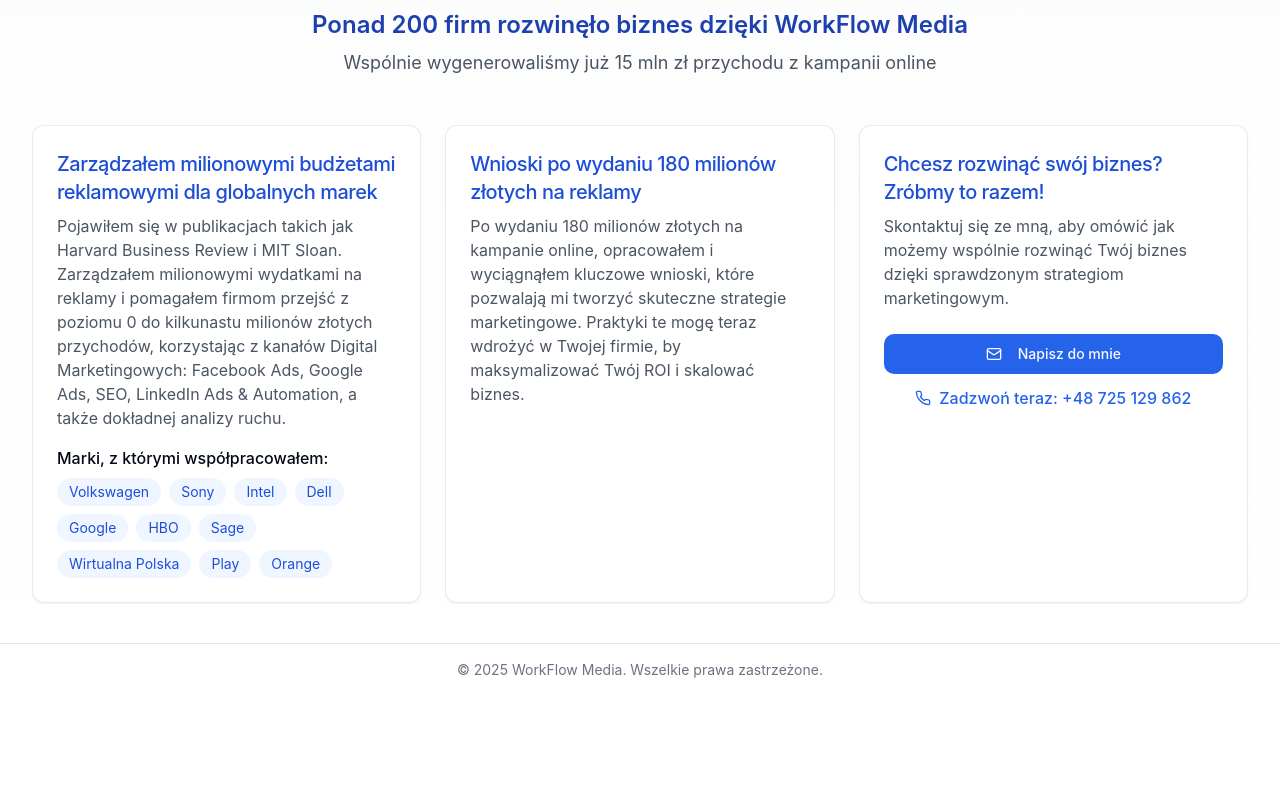
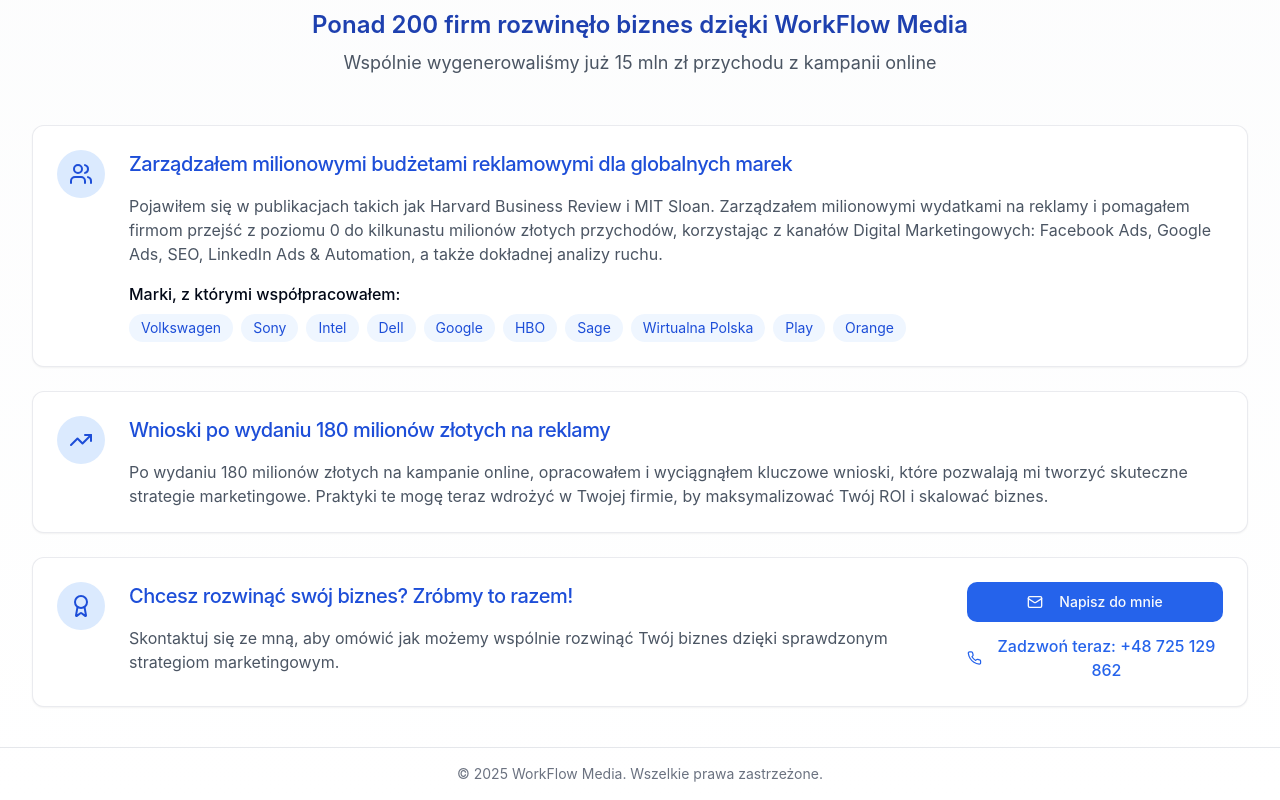
Before and after one commit to Skysis911/trustbuilding-form-builder, a React (Vite) app: page / in a window 1280 px wide. Shown: the part 956-1756 px from the top of the page. Before the commit the page ends 1652 px from the top, so only its background shows below. Built offline with nearby package versions, Linux system fonts and the light colour scheme.

Commit message:
Restructure credential display
Restructure the display of credentials into horizontal boxes with rich media.

```diff
--- a/src/components/CredentialBox.tsx
+++ b/src/components/CredentialBox.tsx
@@ -3,7 +3,7 @@ import React from 'react';
 import { cn } from '@/lib/utils';
 import { Card, CardHeader, CardTitle, CardContent } from '@/components/ui/card';
 import { Button } from '@/components/ui/button';
-import { Mail, Phone } from 'lucide-react';
+import { Mail, Phone, Award, TrendingUp, Users } from 'lucide-react';
 
 interface CredentialBoxProps extends React.HTMLAttributes<HTMLDivElement> {
   title: string;
@@ -12,6 +12,7 @@ interface CredentialBoxProps extends React.HTMLAttributes<HTMLDivElement> {
   isContact?: boolean;
   email?: string;
   phone?: string;
+  icon?: 'award' | 'trending-up' | 'users';
 }
 
 const CredentialBox = ({
@@ -21,21 +22,33 @@ const CredentialBox = ({
   isContact,
   email,
   phone,
+  icon = 'award',
   className,
   ...props
 }: CredentialBoxProps) => {
+  const IconComponent = {
+    'award': Award,
+    'trending-up': TrendingUp,
+    'users': Users
+  }[icon];
+
   return (
     <Card
       className={cn(
-        'h-full transition-all duration-200 hover:shadow-md border border-gray-200/80',
+        'transition-all duration-200 hover:shadow-md border border-gray-200/80',
         className
       )}
       {...props}
     >
-      <CardHeader className="pb-2">
+      <div className="flex flex-col md:flex-row md:items-start p-6 gap-6">
+        <div className="flex-shrink-0 flex items-start justify-center md:justify-start">
+          <div className="w-12 h-12 rounded-full bg-blue-100 flex items-center justify-center text-blue-700">
+            <IconComponent className="h-6 w-6" />
+          </div>
+        </div>
+
+        <div className="flex-grow space-y-4">
           <CardTitle className="text-xl text-blue-700 font-medium">{title}</CardTitle>
-      </CardHeader>
-      <CardContent className="space-y-4">
           <p className="text-gray-600">{description}</p>
 
           {brands && brands.length > 0 && (
@@ -53,9 +66,10 @@ const CredentialBox = ({
               </div>
             </div>
           )}
+        </div>
 
         {isContact && (
-          <div className="pt-2 space-y-3">
+          <div className="md:w-64 flex-shrink-0 mt-4 md:mt-0 space-y-3">
             <Button
               className="w-full bg-blue-600 hover:bg-blue-700"
               onClick={() => window.location.href = `mailto:${email}`}
@@ -73,7 +87,7 @@ const CredentialBox = ({
             </div>
           </div>
         )}
-      </CardContent>
+      </div>
     </Card>
   );
 };
--- a/src/pages/Index.tsx
+++ b/src/pages/Index.tsx
@@ -61,23 +61,25 @@ const Index = () => {
           </div>
         </div>
 
-        {/* Credentials section with boxes */}
+        {/* Credentials section with horizontal boxes */}
         <div className="mt-16 pt-8 border-t border-gray-200">
           <div className="text-center mb-12">
             <p className="text-2xl font-semibold text-blue-800">Ponad 200 firm rozwinęło biznes dzięki WorkFlow Media</p>
             <p className="mt-2 text-lg text-gray-600">Wspólnie wygenerowaliśmy już 15 mln zł przychodu z kampanii online</p>
           </div>
 
-          <div className="grid grid-cols-1 md:grid-cols-2 lg:grid-cols-3 gap-6">
+          <div className="space-y-6">
             <CredentialBox
               title="Zarządzałem milionowymi budżetami reklamowymi dla globalnych marek"
               description="Pojawiłem się w publikacjach takich jak Harvard Business Review i MIT Sloan. Zarządzałem milionowymi wydatkami na reklamy i pomagałem firmom przejść z poziomu 0 do kilkunastu milionów złotych przychodów, korzystając z kanałów Digital Marketingowych: Facebook Ads, Google Ads, SEO, LinkedIn Ads & Automation, a także dokładnej analizy ruchu."
               brands={["Volkswagen", "Sony", "Intel", "Dell", "Google", "HBO", "Sage", "Wirtualna Polska", "Play", "Orange"]}
+              icon="users"
             />
 
             <CredentialBox
               title="Wnioski po wydaniu 180 milionów złotych na reklamy"
               description="Po wydaniu 180 milionów złotych na kampanie online, opracowałem i wyciągnąłem kluczowe wnioski, które pozwalają mi tworzyć skuteczne strategie marketingowe. Praktyki te mogę teraz wdrożyć w Twojej firmie, by maksymalizować Twój ROI i skalować biznes."
+              icon="trending-up"
             />
 
             <CredentialBox
@@ -86,6 +88,7 @@ const Index = () => {
               isContact={true}
               email="m.strzalkowski@workflowmedia.pl"
               phone="+48 725 129 862"
+              icon="award"
             />
           </div>
         </div>
```
Lines whose indentation alone changed are shown as unchanged.
